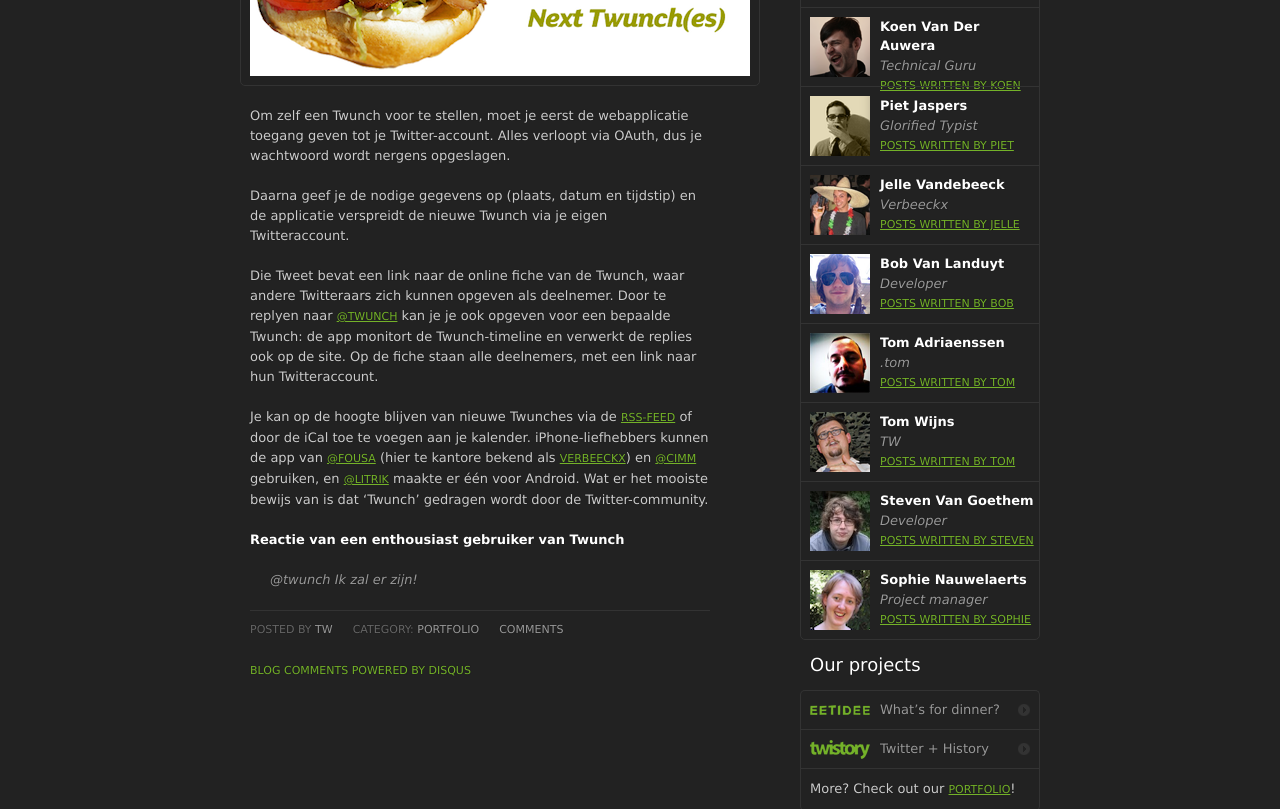
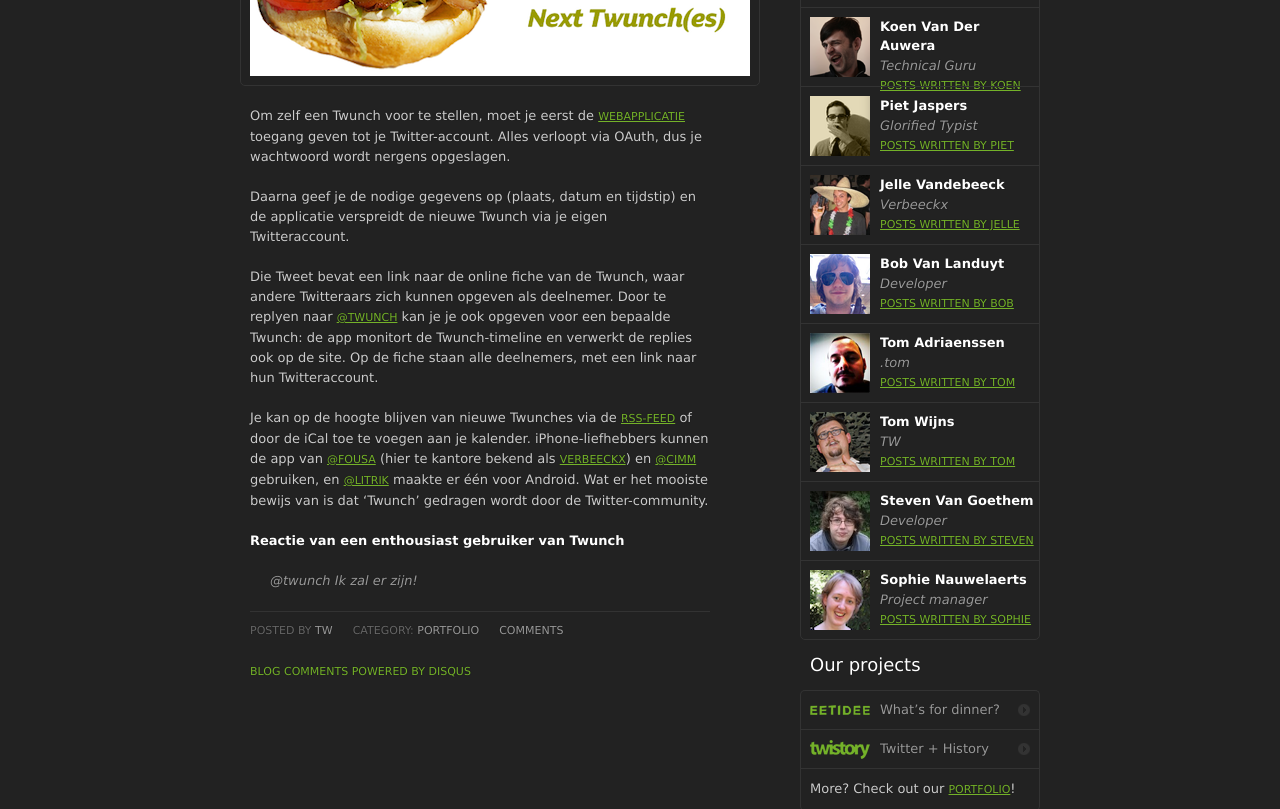
Before and after one commit to 10to1/10to1.github.com, a Jekyll site: the page built from _posts/2011-10-20-portfolio-twunch.md, in a window 1280 px wide. Shown: the part 699-1508 px from the top of the page. Built offline with Jekyll 4.4.1, drawn with Linux system fonts in a browser that asks for light colours; comment, search, counter and statistics services are not loaded.

Commit message:
Added 2 hyperlinks to twunch.be

```diff
--- a/_posts/2011-10-20-portfolio-twunch.md
+++ b/_posts/2011-10-20-portfolio-twunch.md
@@ -14,9 +14,9 @@
 
 **De website**
 
-![Twunch screenshot.](http://blog.10to1.be/img/portfolio_twunch_01.png "Twunch screenshot.")
+[![Twunch screenshot.](http://blog.10to1.be/img/portfolio_twunch_01.png "Twunch screenshot.")](http://www.twunch.be)
 
-Om zelf een Twunch voor te stellen, moet je eerst de webapplicatie toegang geven tot je Twitter-account. Alles verloopt via OAuth, dus je wachtwoord wordt nergens opgeslagen.
+Om zelf een Twunch voor te stellen, moet je eerst de [webapplicatie](http://www.twunch.be) toegang geven tot je Twitter-account. Alles verloopt via OAuth, dus je wachtwoord wordt nergens opgeslagen.
 
 Daarna geef je de nodige gegevens op (plaats, datum en tijdstip) en de applicatie verspreidt de nieuwe Twunch via je eigen Twitteraccount.
 
```
